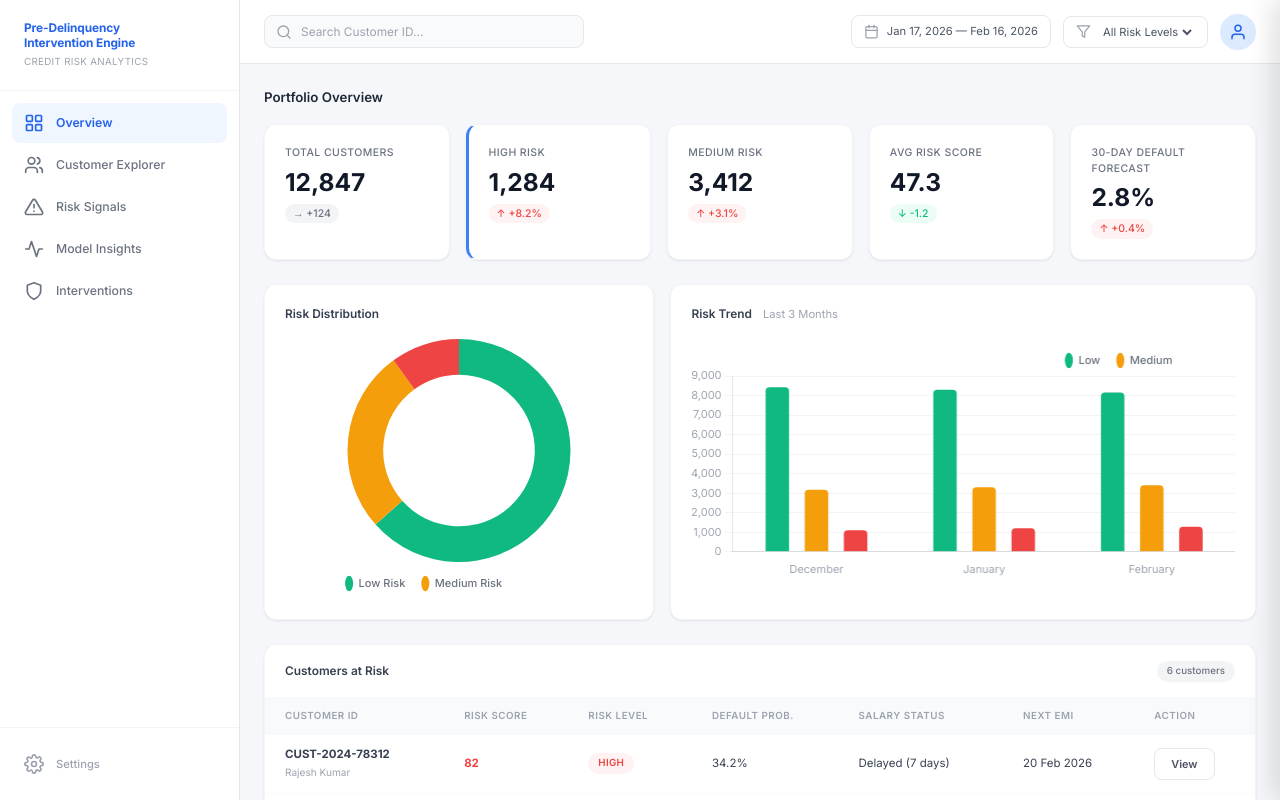
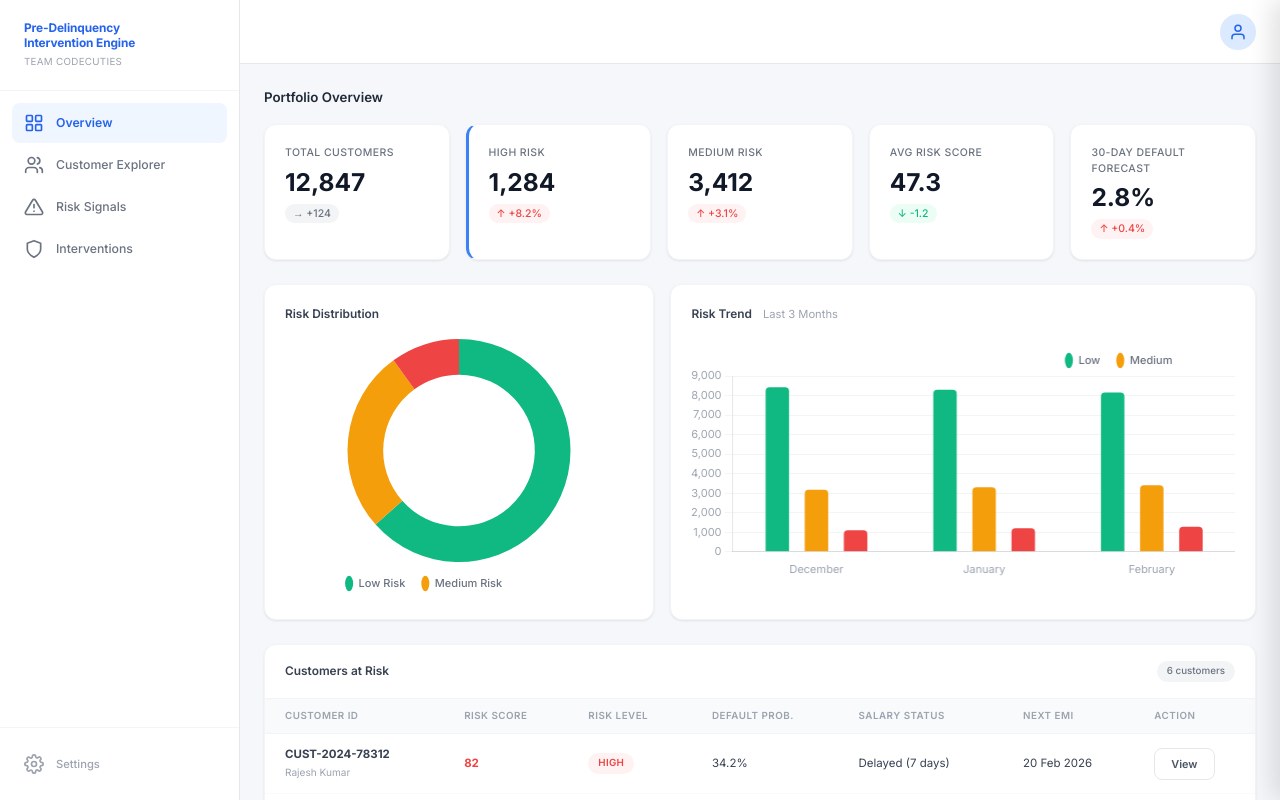
Before and after one commit to RainboeStrykr/pre-delinquency-engine, a Next.js app: page / in a window 1280 px wide. Built offline with nearby package versions, Linux system fonts and the light colour scheme.

Commit message:
fixed header and sidebar

```diff
--- a/components/Dashboard.js
+++ b/components/Dashboard.js
@@ -82,8 +82,9 @@ export default function Home() {
   const handleRiskFilter = useCallback(
     (val) => {
       setRiskFilter(val);
-      if (activeView === 'detail') {
-        setActiveView('overview');
+      // Switch to a view that shows the customer table
+      if (activeView !== 'overview' && activeView !== 'customers') {
+        setActiveView('customers');
         setSelectedCustomerId(null);
       }
     },
@@ -104,6 +105,7 @@ export default function Home() {
       />
       <div className="main">
         <Header
+          activeView={activeView}
           searchQuery={searchQuery}
           onSearchChange={handleSearch}
           riskFilter={riskFilter}
--- a/components/Header.js
+++ b/components/Header.js
@@ -2,7 +2,7 @@
 
 import { useState, useRef, useEffect } from 'react';
 
-export default function Header({ searchQuery, onSearchChange, riskFilter, onRiskFilterChange }) {
+export default function Header({ activeView, searchQuery, onSearchChange, riskFilter, onRiskFilterChange }) {
     const [profileOpen, setProfileOpen] = useState(false);
     const popupRef = useRef(null);
 
@@ -17,8 +17,11 @@ export default function Header({ searchQuery, onSearchChange, riskFilter, onRisk
         return () => document.removeEventListener('mousedown', handleClick);
     }, [profileOpen]);
 
+    const showFilters = activeView === 'customers';
+
     return (
         <header className="header">
+            {showFilters && (
                 <div className="header-search">
                     <svg xmlns="http://www.w3.org/2000/svg" viewBox="0 0 24 24" fill="none" stroke="currentColor" strokeWidth="2" strokeLinecap="round" strokeLinejoin="round"><circle cx="11" cy="11" r="8" /><line x1="21" y1="21" x2="16.65" y2="16.65" /></svg>
                     <input
@@ -28,12 +31,10 @@ export default function Header({ searchQuery, onSearchChange, riskFilter, onRisk
                         onChange={(e) => onSearchChange(e.target.value)}
                     />
                 </div>
+            )}
             <div className="header-spacer" />
             <div className="header-controls">
-                <div className="header-date">
-                    <svg xmlns="http://www.w3.org/2000/svg" viewBox="0 0 24 24" fill="none" stroke="currentColor" strokeWidth="2" strokeLinecap="round" strokeLinejoin="round"><rect x="3" y="4" width="18" height="18" rx="2" ry="2" /><line x1="16" y1="2" x2="16" y2="6" /><line x1="8" y1="2" x2="8" y2="6" /><line x1="3" y1="10" x2="21" y2="10" /></svg>
-                    <span>Jan 17, 2026 — Feb 16, 2026</span>
-                </div>
+                {showFilters && (
                     <div className="header-filter">
                         <svg xmlns="http://www.w3.org/2000/svg" viewBox="0 0 24 24" fill="none" stroke="currentColor" strokeWidth="2" strokeLinecap="round" strokeLinejoin="round"><polygon points="22 3 2 3 10 12.46 10 19 14 21 14 12.46 22 3" /></svg>
                         <select value={riskFilter} onChange={(e) => onRiskFilterChange(e.target.value)}>
@@ -43,6 +44,7 @@ export default function Header({ searchQuery, onSearchChange, riskFilter, onRisk
                             <option value="low">Low Risk</option>
                         </select>
                     </div>
+                )}
 
                 {/* Profile */}
                 <div className="profile-wrapper" ref={popupRef}>
--- a/components/Sidebar.js
+++ b/components/Sidebar.js
@@ -24,13 +24,6 @@ export default function Sidebar({ activeView, onNavigate, onSettingsClick }) {
             ),
         },
         {
-            id: 'model',
-            label: 'Model Insights',
-            icon: (
-                <svg xmlns="http://www.w3.org/2000/svg" viewBox="0 0 24 24" fill="none" stroke="currentColor" strokeWidth="2" strokeLinecap="round" strokeLinejoin="round"><polyline points="22 12 18 12 15 21 9 3 6 12 2 12" /></svg>
-            ),
-        },
-        {
             id: 'interventions',
             label: 'Interventions',
             icon: (
@@ -43,7 +36,7 @@ export default function Sidebar({ activeView, onNavigate, onSettingsClick }) {
         <aside className="sidebar">
             <div className="sidebar-brand">
                 <h1>Pre-Delinquency<br />Intervention Engine</h1>
-                <span>Credit Risk Analytics</span>
+                <span>TEAM CODECUTIES</span>
             </div>
             <nav className="sidebar-nav">
                 {navItems.map((item) => (
```
Lines whose indentation alone changed are shown as unchanged.
